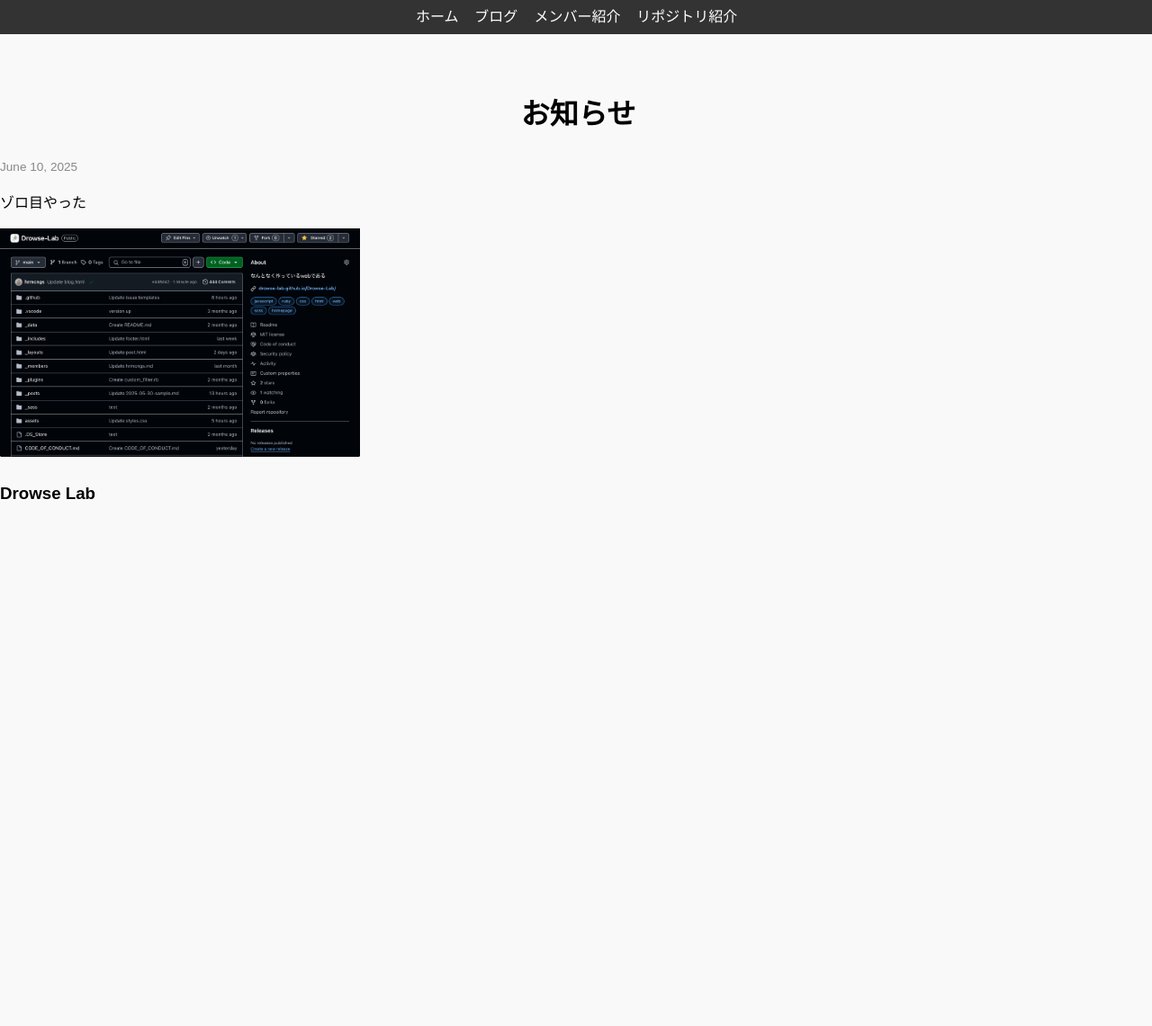
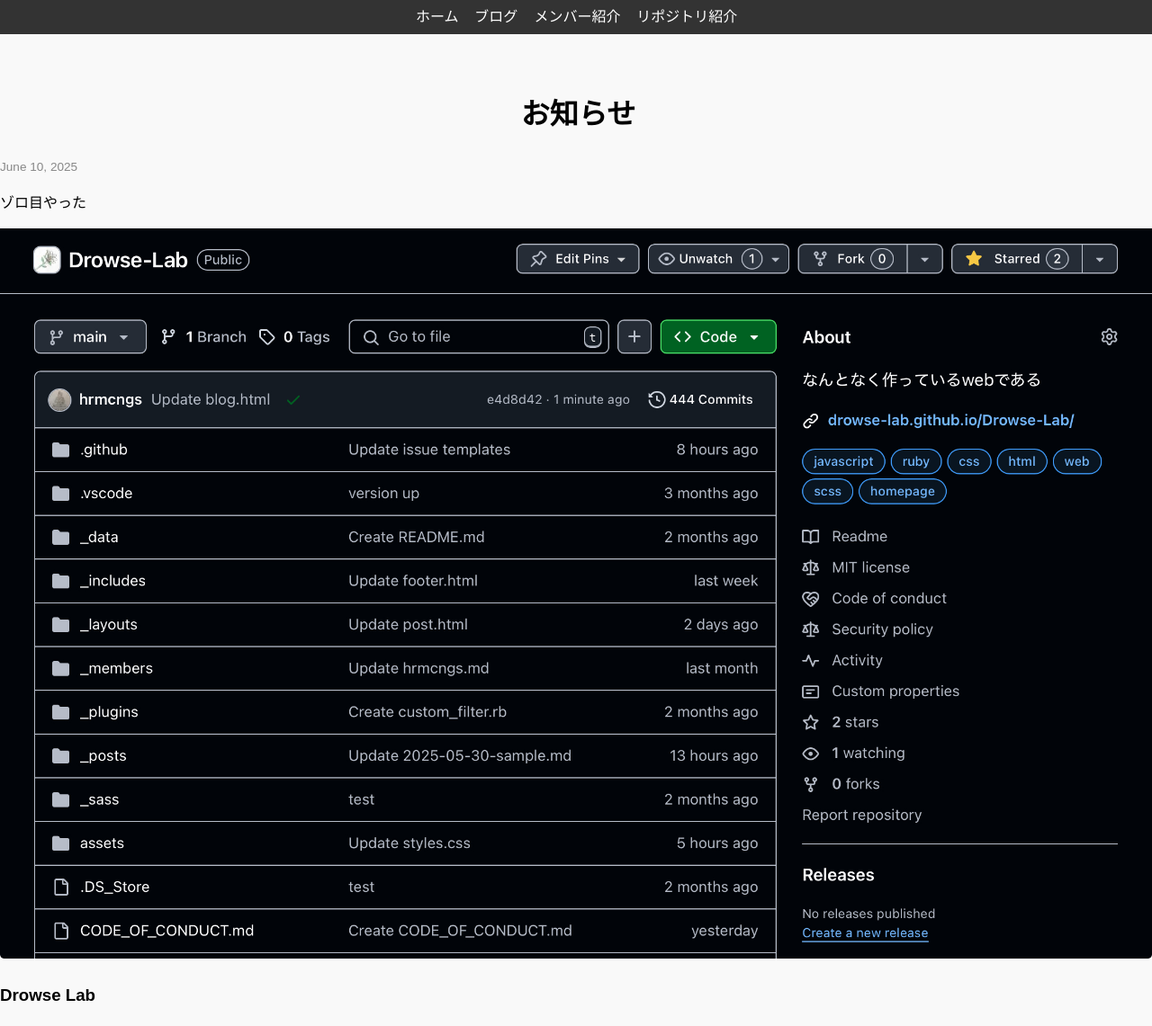
Before and after one commit to Drowse-Lab/Drowse-Lab, a Jekyll site: the page built from _posts/2025-06-10-blog.md, in a window 1280 px wide. Shown: the whole page at 90% size. Built offline with Jekyll 4.4.1, drawn with Linux system fonts in a browser that asks for light colours; nearby versions of some CDN libraries; some web fonts are replaced; a style sheet for code colours, icons or effects is not loaded; before the commit the page ends 900 px from its top, so only the background shows below that.

Commit message:
Update 2025-06-10-blog.md

```diff
--- a/_posts/2025-06-10-blog.md
+++ b/_posts/2025-06-10-blog.md
@@ -8,4 +8,4 @@
 ---
 ゾロ目やった
 
-<img src="/assets/image/post/IMG_0916.png" alt="ゾロ目" width="400">
+<img src="/assets/image/post/IMG_0916.png" alt="ゾロ目" style="max-width: 100%; height: auto;">
```
